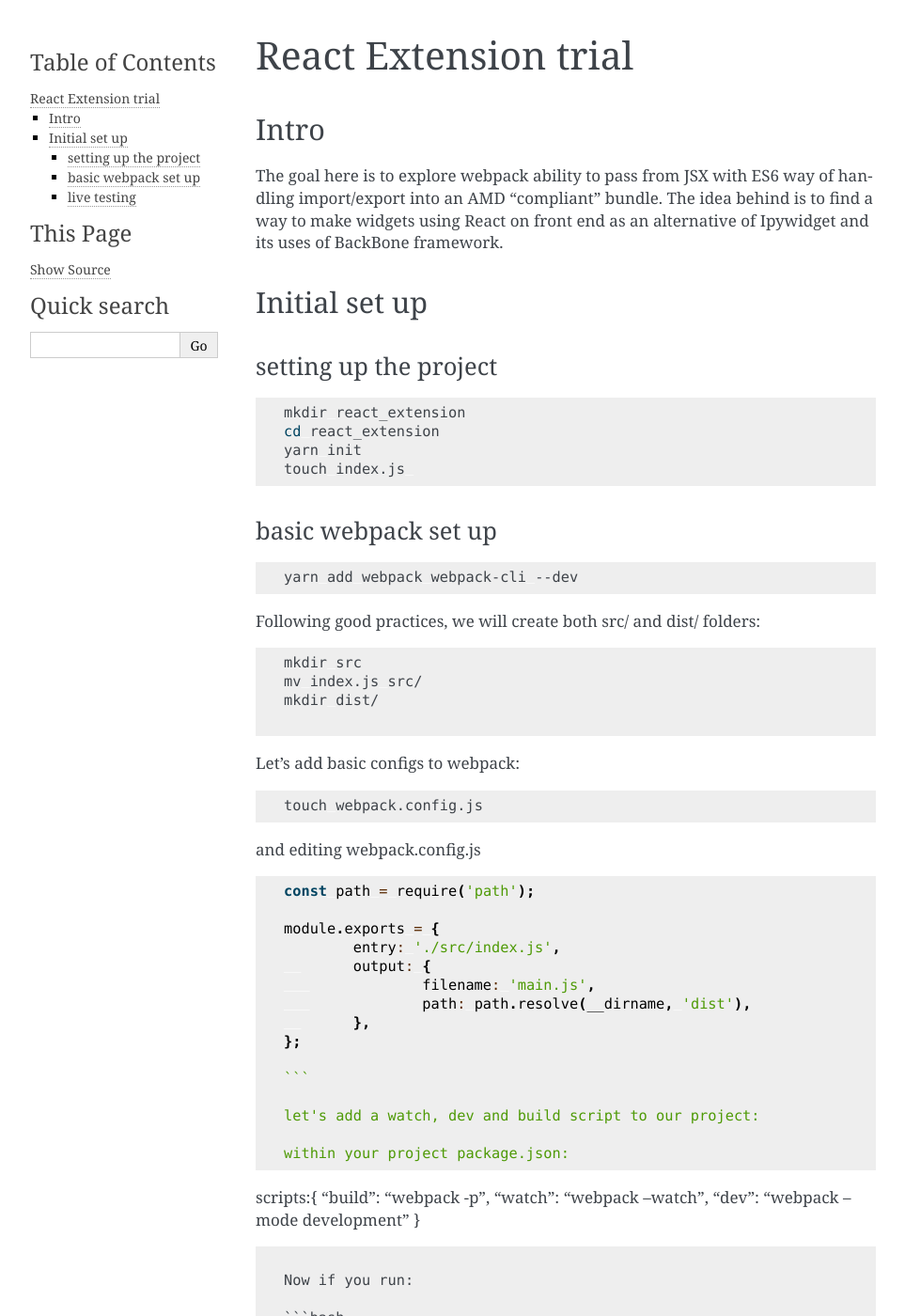
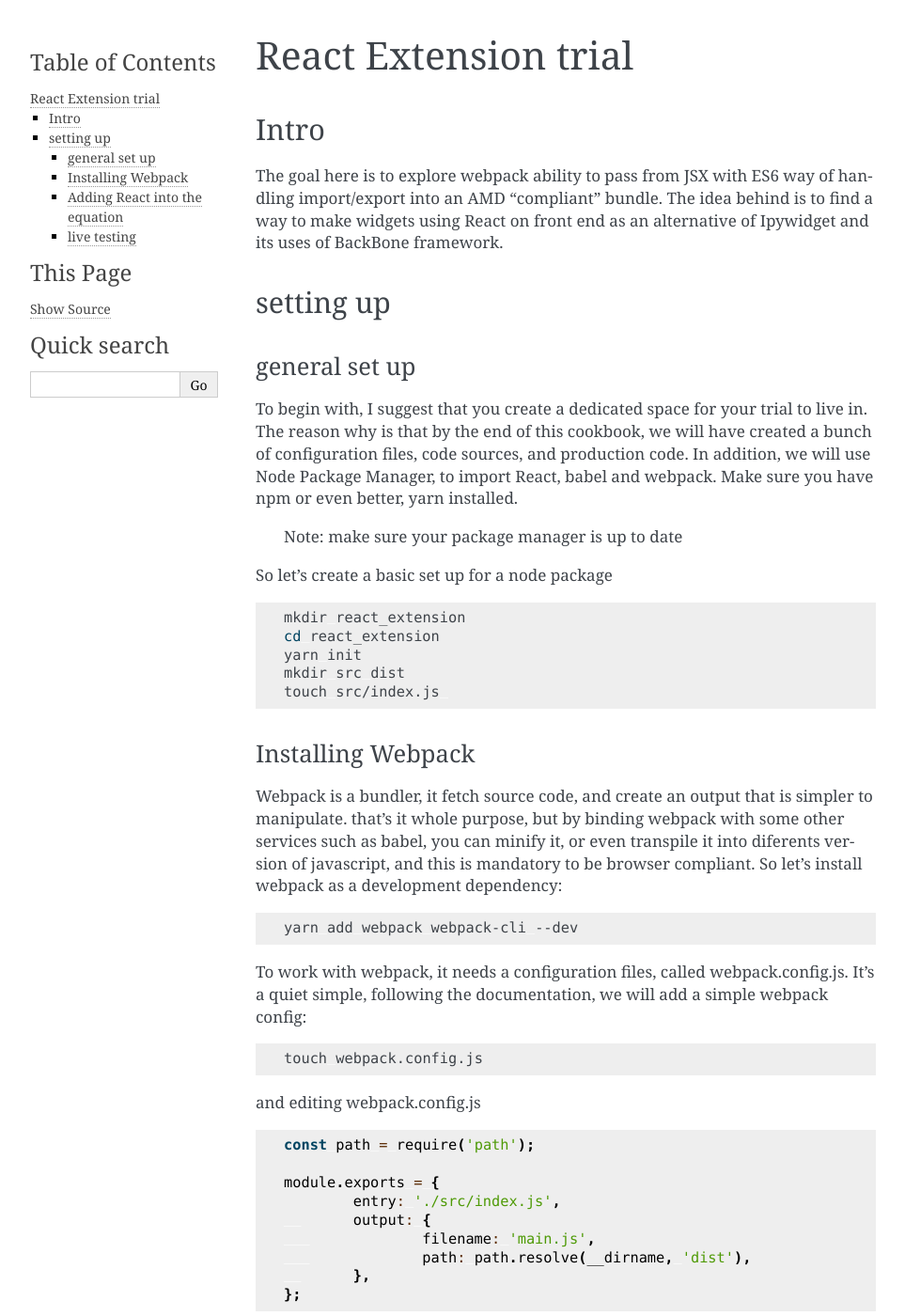
Before and after one commit to weatherforce/ipyreact, a Sphinx documentation site: the page built from docs/source/react_nbextension_trial.md, in a window 1280 px wide and 1400 px high. Shown: the whole window at 94% size, without its empty margins (148-1111 px from the left). Built offline with Sphinx 7.4.7, drawn with Linux system fonts in a browser that asks for light colours; pages that are not in the unit, such as notebooks, are missing from menus; some of the changed text lies outside the part shown.

Commit message:
fixing visual bug with code description

````diff
--- a/docs/source/react_nbextension_trial.md
+++ b/docs/source/react_nbextension_trial.md
@@ -4,33 +4,32 @@
 
 The goal here is to explore webpack ability to pass from JSX with ES6 way of handling import/export into an AMD "compliant" bundle. The idea behind is to find a way to make widgets using React on front end as an alternative of Ipywidget and its uses of BackBone framework.
 
-## Initial set up
+## setting up
 
-### setting up the project
+### general set up
+
+To begin with, I suggest that you create a dedicated space for your trial to live in. The reason why is that by the end of this cookbook, we will have created a bunch of configuration files, code sources, and production code. In addition, we will use Node Package Manager, to import React, babel and webpack. Make sure you have npm or even better, yarn installed.
+
+> Note: make sure your package manager is up to date
+
+So let's create a basic set up for a node package
 
 ```bash
 mkdir react_extension
 cd react_extension
 yarn init
-touch index.js
+mkdir src dist
+touch src/index.js
 ```
 
-### basic webpack set up
+### Installing Webpack
+
+Webpack is a bundler, it fetch source code, and create an output that is simpler to manipulate. that's it whole purpose, but by binding webpack with some other services such as babel, you can minify it, or even transpile it into diferents version of javascript, and this is mandatory to be browser compliant. So let's install webpack as a development dependency:
 
 ```bash
 yarn add webpack webpack-cli --dev
 ```
-
-Following good practices, we will create both src/ and dist/ folders:
-
-```bash
-mkdir src
-mv index.js src/
-mkdir dist/
-
-```
-
-Let's add basic configs to webpack:
+To work with webpack, it needs a configuration files, called webpack.config.js. It's a quiet simple, following the documentation, we will add a simple webpack config:
 
 ```bash
 
@@ -50,14 +49,14 @@
    		path: path.resolve(__dirname, 'dist'),
   	},
 };
+```
 
-```
 
 let's add a watch, dev and build script to our project:
 
 within your project package.json:
 
-```
+```javascript
 scripts:{
 	"build": "webpack -p",
 	"watch": "webpack --watch",
@@ -68,15 +67,19 @@
 Now if you run:
 
 ```bash
+
 yarn build && ls dist/
+
 ```
 
 should give this output:
 
 ```bash
+
 webpack stuff
 ...
 main.js
+
 ```
 
 ### Adding React into the equation
@@ -84,6 +87,7 @@
 ```bash
 yarn add react react-dom
 ```
+
 Once installed, we can start to write some code and try to build it.
 
 editing index.js
@@ -101,12 +105,14 @@
 then editing a brand new App.js file:
 
 ```javascript
+
 import React from 'react'
 
 const App = () =>{
 	return <h1> Hello world ! </h1>
 }
 export default App
+
 ```
 
 but now if you retry to build it will fail (try it ;)).
````
